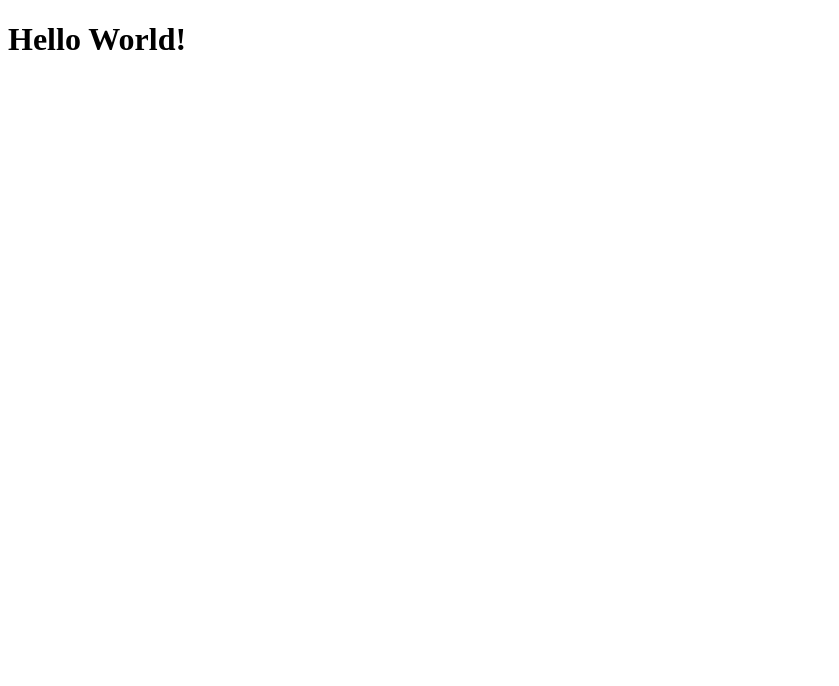
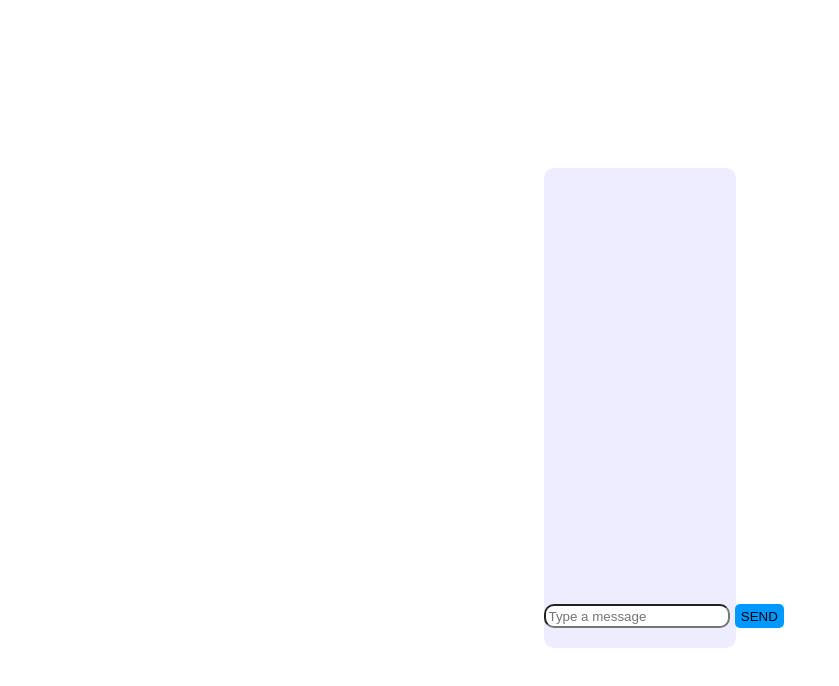
Before and after one commit to Elcheno/Learning-ExpressJS_Winter2023, a website: page client/index.html in a window 1280 px wide. Shown: the whole page, without its empty margins (0-839 px from the left). Drawn offline with Linux system fonts and the light colour scheme.

Commit message:
update server and client

```diff
--- a/client/index.html
+++ b/client/index.html
@@ -3,10 +3,41 @@
 <head>
     <meta charset="UTF-8">
     <meta name="viewport" content="width=device-width, initial-scale=1.0">
+    <link rel="stylesheet" href="./style/style.css">
     <link rel="shortcut icon" href="./src/favicon/favicon.ico" type="image/x-icon">
-    <title>Prueba</title>
+    <title>ChatPrueba</title>
+    <script type="module">
+        import { io } from 'https://cdn.socket.io/4.3.2/socket.io.esm.min.js'
+        const socket = io()
+
+        const form = document.querySelector('#form')
+        const input = document.querySelector('#input')
+        const messages = document.querySelector('#messages');
+
+        socket.on('chat message', (msg) => {
+            const item = `<li>${msg}</li>`
+            messages.insertAdjacentHTML('beforeend', item)
+        })
+
+        form.addEventListener('submit', (e) => {
+            e.preventDefault()
+
+            if(input.value){
+                socket.emit('chat message', input.value.trim())
+                input.value = ''
+            }
+        })
+    </script>
 </head>
 <body>
-    <h1>Hello World!</h1>
+    <main>
+        <section>
+            <ul id="messages"></ul>
+            <form id="form">
+                <input id="input" type="text" placeholder="Type a message" name="message" autocomplete="off">
+                <button type="submit">SEND</button>
+            </form>
+        </section>
+    </main>
 </body>
 </html>
--- /dev/null
+++ b/client/style/style.css
@@ -0,0 +1,64 @@
+:root{
+    color-scheme: light dark;
+}
+
+html{
+    font-family: Century Gothic;
+}
+
+main{
+    display: flex;
+    align-items: center;
+    justify-content: center;
+    height: 100vh;
+}
+
+section{
+    height: 60vh;
+    width: 15vw;
+    background-color: rgb(237, 237, 255);
+    display: grid;
+    grid-template-rows: auto min-content;
+    border-radius: 10px;
+}
+
+form{
+    align-self: end;
+    margin: 10px 0 20px 0;
+    display: flex;
+    flex-flow: row nowrap;
+    justify-content: center;
+    column-gap: 0.3em;
+}
+
+input{
+    border-radius: 10px;
+    padding: 2.5px;
+}
+
+input:focus{
+    outline: 0;
+}
+
+button{
+    background-color: #09f;
+    color: fff;
+    border: 0;
+    border-radius: 5px;
+}
+
+#messages{
+    color: black;
+    list-style-type: none;
+    padding: 0;
+    padding: 0.5rem 1rem;
+    overflow-y: scroll;
+}
+
+#messages li{
+
+}
+
+#messages li:nth-child(odd){
+    background-color: #a7a7a7;
+}
--- a/package.json
+++ b/package.json
@@ -3,6 +3,7 @@
   "version": "1.0.0",
   "description": "",
   "main": "index.js",
+  "type": "module",
   "scripts": {
     "dev": "node --watch ./server/index.js",
     "test": "echo \"Error: no test specified\" && exit 1"
@@ -11,6 +12,8 @@
   "license": "ISC",
   "dependencies": {
     "express": "4.18.2",
-    "morgan": "1.10.0"
+    "morgan": "1.10.0",
+    "socket.io": "4.7.2"
   }
+
 }
```
Also changed, not shown: server/index.js (+26 -5 lines), 1 other file.
